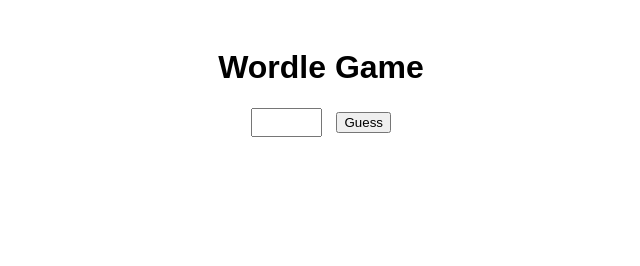
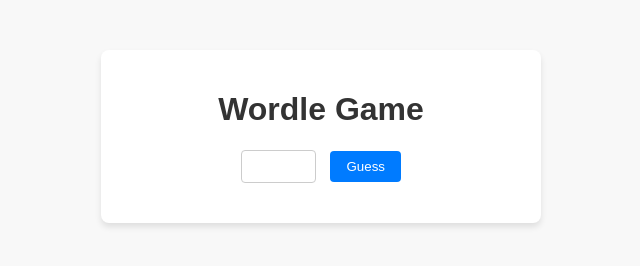
Before and after one commit to bro232232/Wordle, a plain HTML site: page index.html in a window 1280 px wide. Shown: the whole page, without its empty margins (319-959 px from the left). Drawn offline with Linux system fonts and the light colour scheme.

Commit message:
Update styles.css

```diff
--- a/styles.css
+++ b/styles.css
@@ -1,24 +1,50 @@
 body {
     font-family: Arial, sans-serif;
     text-align: center;
+    background-color: #f8f8f8;
+    margin: 0;
+    padding: 0;
 }
 
 .container {
-    max-width: 600px;
-    margin: 0 auto;
+    max-width: 400px;
+    margin: 50px auto;
+    background-color: #fff;
     padding: 20px;
+    border-radius: 8px;
+    box-shadow: 0 4px 6px rgba(0, 0, 0, 0.1);
+}
+
+h1 {
+    color: #333;
 }
 
 .word-to-guess {
-    font-size: 40px;
+    font-size: 32px;
     margin-bottom: 20px;
 }
 
 #word-input input {
-    padding: 5px;
+    padding: 8px;
     margin-right: 10px;
+    border: 1px solid #ccc;
+    border-radius: 4px;
+}
+
+#guess-button {
+    padding: 8px 16px;
+    background-color: #007bff;
+    color: #fff;
+    border: none;
+    border-radius: 4px;
+    cursor: pointer;
 }
 
 #results {
     margin-top: 20px;
+    text-align: left;
 }
+
+#results div {
+    margin-bottom: 5px;
+}
```
